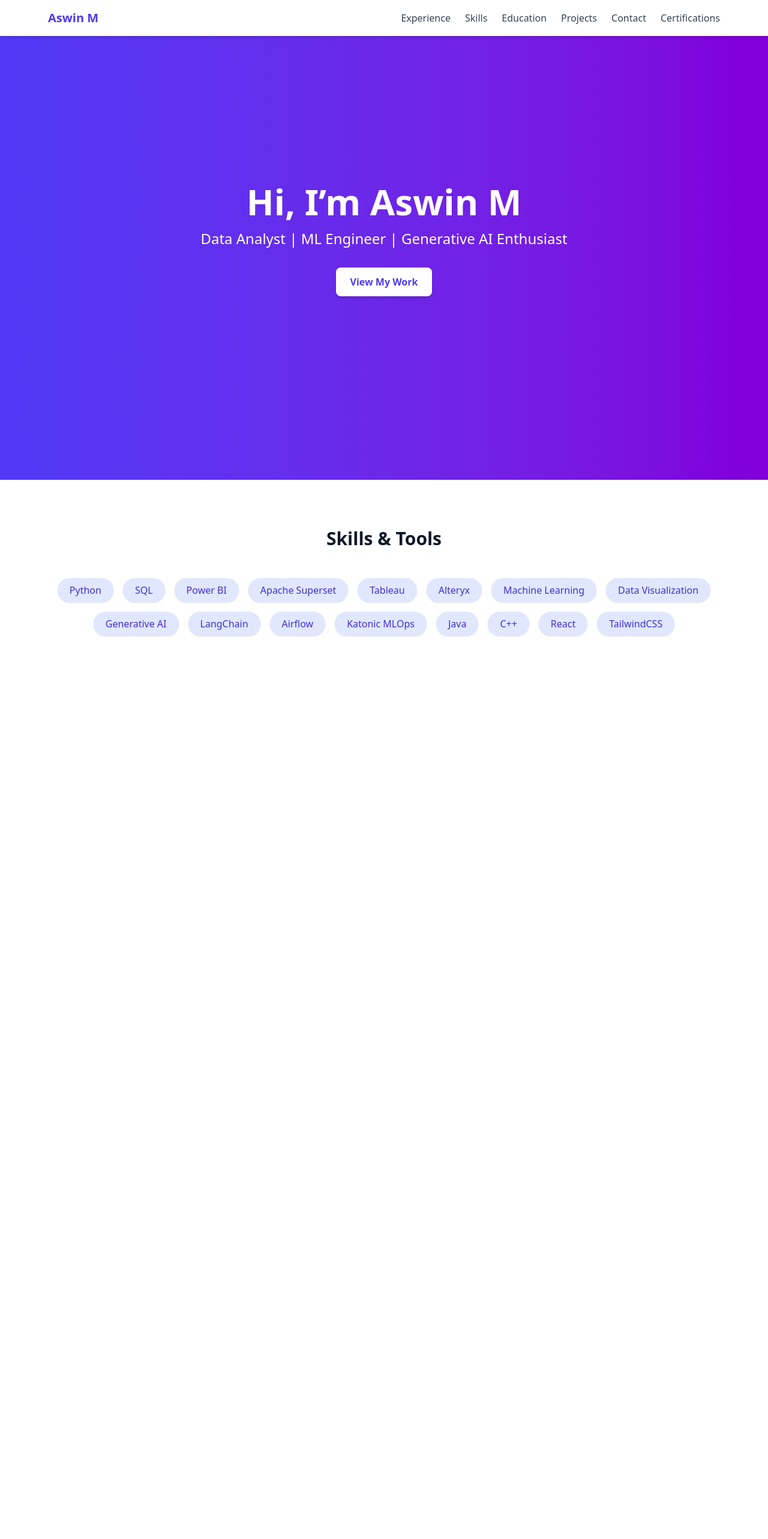
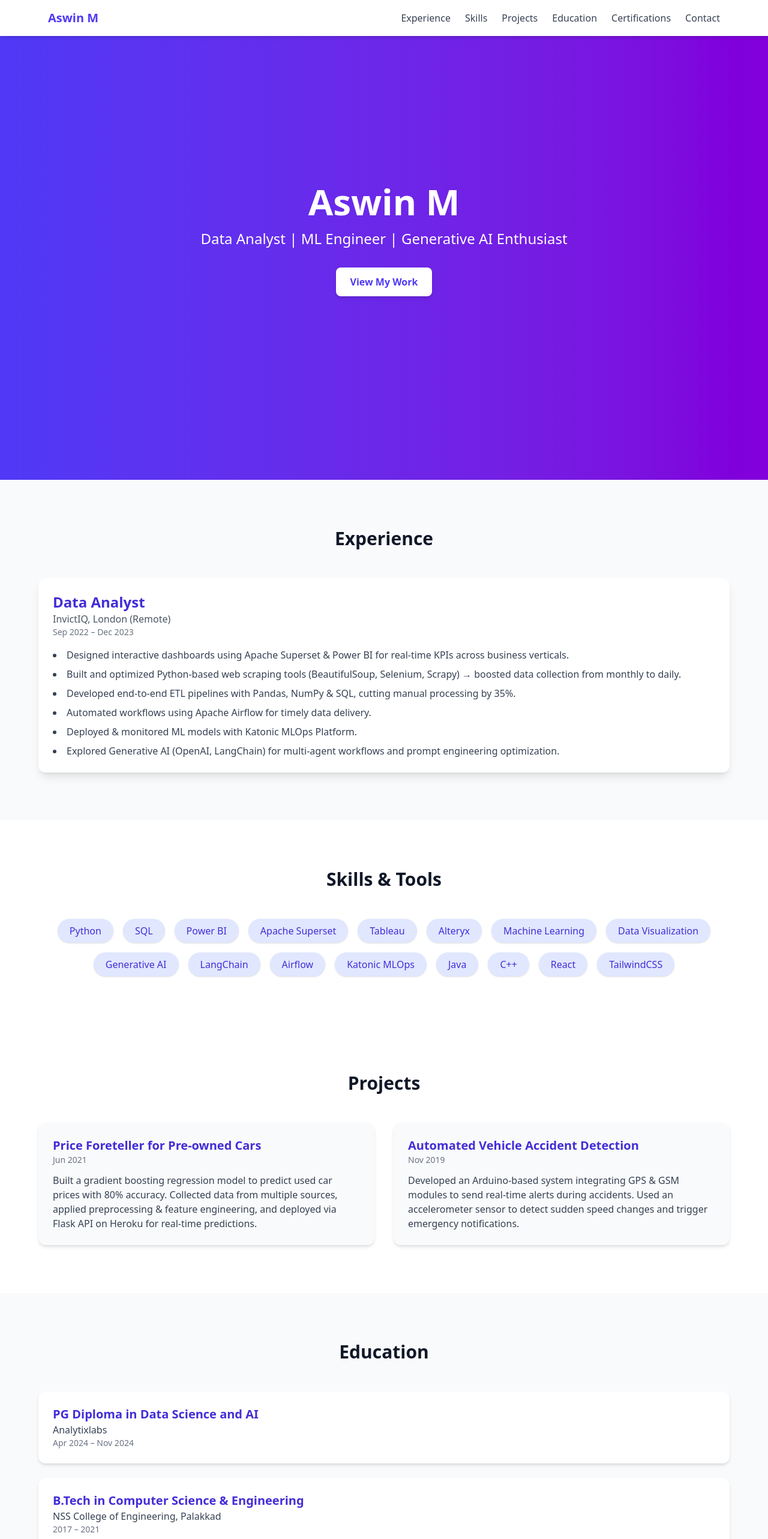
Before and after one commit to aswin1019/Aswin-Portfolio, a React (Vite) app: page / in a window 1280 px wide. Shown: the top 2566 px of the page at 60% size. Before the commit the page ends 1140 px from the top, so only its background shows below. Built offline with nearby package versions, Linux system fonts and the light colour scheme.

Commit message:
add rest of the sections

```diff
--- a/package.json
+++ b/package.json
@@ -11,6 +11,7 @@
   },
   "dependencies": {
     "@tailwindcss/vite": "^4.1.13",
+    "framer-motion": "^12.23.12",
     "react": "^19.1.1",
     "react-dom": "^19.1.1"
   },
--- a/src/App.jsx
+++ b/src/App.jsx
@@ -1,14 +1,26 @@
 // src/App.jsx
 import Navbar from "./components/Navbar";
 import Hero from "./components/Hero";
+import Experience from "./components/Experience";
 import Skills from "./components/Skills";
+import Projects from "./components/Projects";
+import Education from "./components/Education";
+import Certifications from "./components/Certifications";
+import Contact from "./components/Contact";
+import Footer from "./components/Footer";
 
 function App() {
   return (
     <div className="bg-white text-gray-900">
       <Navbar />
       <Hero />
+      <Experience />
       <Skills />
+      <Projects />
+      <Education />
+      <Certifications />
+      <Contact />
+      <Footer />
     </div>
   );
 }
--- /dev/null
+++ b/src/components/Certifications.jsx
@@ -0,0 +1,71 @@
+// src/components/Certifications.jsx
+
+const certifications = [
+  {
+    title: "PG Diploma in Data Science and AI",
+    provider: "Analytixlabs",
+    date: "Apr 2024 – Nov 2024"
+  },
+  {
+    title: "Microsoft Power BI: PL-300 Certification Prep",
+    provider: "Udemy",
+    date: "2025"
+  },
+  {
+    title: "Python for Everybody",
+    provider: "Coursera",
+    date: "2023"
+  },
+  {
+    title: "Artificial Intelligence A-Z",
+    provider: "Udemy",
+    date: "2023"
+  },
+  {
+    title: "Complete Python Bootcamp from Zero to Hero",
+    provider: "Udemy",
+    date: "2022"
+  },
+  {
+    title: "Katonic MLOps Certification",
+    provider: "Katonic",
+    date: "2022"
+  },
+  {
+    title: "Generative Adversarial Network Workshop (ATREYA’19)",
+    provider: "NIT",
+    date: "2019"
+  },
+  {
+    title: "Technical Workshop on 3D Game Augmented Reality",
+    provider: "DYUKSHA’20 in association with IIT Bombay",
+    date: "2020"
+  },
+  {
+    title: "Data Science 360 Course",
+    provider: "Analytixlabs",
+    date: "2021"
+  }
+];
+
+export default function Certifications() {
+  return (
+    <section id="certifications" className="py-20 px-6 bg-gray-50">
+      <div className="max-w-6xl mx-auto">
+        <h2 className="text-3xl font-bold text-center mb-12">Certifications</h2>
+        <div className="grid md:grid-cols-2 gap-8">
+          {certifications.map((cert, index) => (
+            <div
+              key={index}
+              className="bg-white p-6 rounded-xl shadow-md hover:shadow-lg transition"
+            >
+              <h3 className="text-xl font-semibold text-indigo-700">{cert.title}</h3>
+              <p className="text-gray-700">{cert.provider}</p>
+              <p className="text-gray-500 text-sm">{cert.date}</p>
+            </div>
+          ))}
+        </div>
+      </div>
+    </section>
+  );
+}
--- /dev/null
+++ b/src/components/Contact.jsx
@@ -0,0 +1,30 @@
+// src/components/Contact.jsx
+
+export default function Contact() {
+  return (
+    <section id="contact" className="py-20 px-6 bg-white text-center">
+      <div className="max-w-4xl mx-auto">
+        <h2 className="text-3xl font-bold mb-6">Contact Me</h2>
+        <p className="text-lg mb-8 text-gray-700">
+          I’d love to hear from you! Whether it’s about a role, collaboration, or just to say hi.
+        </p>
+        <div className="flex justify-center gap-6">
+          <a
+            href="mailto:aswinmangathil1999@gmail.com"
+            className="px-6 py-3 bg-indigo-600 text-white rounded-lg shadow hover:bg-indigo-700 transition"
+          >
+            Email Me
+          </a>
+          <a
+            href="https://linkedin.com/in/aswin-m-53aa001a8"
+            target="_blank"
+            rel="noopener noreferrer"
+            className="px-6 py-3 bg-blue-600 text-white rounded-lg shadow hover:bg-blue-700 transition"
+          >
+            LinkedIn
+          </a>
+        </div>
+      </div>
+    </section>
+  );
+}
--- /dev/null
+++ b/src/components/Education.jsx
@@ -0,0 +1,40 @@
+// src/components/Education.jsx
+
+const education = [
+  {
+    degree: "PG Diploma in Data Science and AI",
+    institution: "Analytixlabs",
+    duration: "Apr 2024 – Nov 2024"
+  },
+  {
+    degree: "B.Tech in Computer Science & Engineering",
+    institution: "NSS College of Engineering, Palakkad",
+    duration: "2017 – 2021",
+    grade: "CGPA: 7.1/10"
+  }
+];
+
+export default function Education() {
+  return (
+    <section id="education" className="py-20 px-6 bg-gray-50">
+      <div className="max-w-6xl mx-auto">
+        <h2 className="text-3xl font-bold text-center mb-12">Education</h2>
+        <div className="space-y-6">
+          {education.map((edu, index) => (
+            <div
+              key={index}
+              className="bg-white p-6 rounded-xl shadow-md hover:shadow-lg transition"
+            >
+              <h3 className="text-xl font-semibold text-indigo-700">{edu.degree}</h3>
+              <p className="text-gray-700">{edu.institution}</p>
+              <p className="text-gray-500 text-sm">{edu.duration}</p>
+              {edu.grade && (
+                <p className="text-gray-600 mt-2">{edu.grade}</p>
+              )}
+            </div>
+          ))}
+        </div>
+      </div>
+    </section>
+  );
+}
--- /dev/null
+++ b/src/components/Experience.jsx
@@ -0,0 +1,43 @@
+// src/components/Experience.jsx
+
+const experiences = [
+  {
+    role: "Data Analyst",
+    company: "InvictIQ, London (Remote)",
+    duration: "Sep 2022 – Dec 2023",
+    details: [
+      "Designed interactive dashboards using Apache Superset & Power BI for real-time KPIs across business verticals.",
+      "Built and optimized Python-based web scraping tools (BeautifulSoup, Selenium, Scrapy) → boosted data collection from monthly to daily.",
+      "Developed end-to-end ETL pipelines with Pandas, NumPy & SQL, cutting manual processing by 35%.",
+      "Automated workflows using Apache Airflow for timely data delivery.",
+      "Deployed & monitored ML models with Katonic MLOps Platform.",
+      "Explored Generative AI (OpenAI, LangChain) for multi-agent workflows and prompt engineering optimization."
+    ]
+  }
+];
+
+export default function Experience() {
+  return (
+    <section id="experience" className="py-20 px-6 bg-gray-50">
+      <div className="max-w-6xl mx-auto">
+        <h2 className="text-3xl font-bold text-center mb-12">Experience</h2>
+
+        <div className="space-y-8">
+          {experiences.map((exp, index) => (
+            <div key={index} className="bg-white p-6 rounded-xl shadow-lg">
+              <h3 className="text-2xl font-semibold text-indigo-700">{exp.role}</h3>
+              <p className="text-gray-600 font-medium">{exp.company}</p>
+              <p className="text-gray-500 text-sm">{exp.duration}</p>
+
+              <ul className="mt-4 list-disc list-inside space-y-2 text-gray-700">
+                {exp.details.map((point, i) => (
+                  <li key={i}>{point}</li>
+                ))}
+              </ul>
+            </div>
+          ))}
+        </div>
+      </div>
+    </section>
+  );
+}
--- /dev/null
+++ b/src/components/Footer.jsx
@@ -0,0 +1,11 @@
+// src/components/Footer.jsx
+
+export default function Footer() {
+  return (
+    <footer className="bg-gray-900 text-gray-400 text-center py-6">
+      <p>
+        © {new Date().getFullYear()} Aswin M. Built with ❤️ using React & TailwindCSS.
+      </p>
+    </footer>
+  );
+}
--- a/src/components/Hero.jsx
+++ b/src/components/Hero.jsx
@@ -5,7 +5,7 @@ export default function Hero() {
       id="hero"
       className="h-screen flex flex-col justify-center items-center text-center bg-gradient-to-r from-indigo-600 to-purple-700 text-white px-4"
     >
-      <h1 className="text-5xl md:text-6xl font-extrabold">Hi, I’m Aswin M</h1>
+      <h1 className="text-5xl md:text-6xl font-extrabold"> Aswin M</h1>
       <p className="mt-4 text-xl md:text-2xl max-w-2xl">
         Data Analyst | ML Engineer | Generative AI Enthusiast
       </p>
--- a/src/components/Navbar.jsx
+++ b/src/components/Navbar.jsx
@@ -7,10 +7,14 @@ export default function Navbar() {
   const navItems = [
     { label: "Experience", href: "#experience" },
     { label: "Skills", href: "#skills" },
+    { label: "Projects", href: "#projects" },
     { label: "Education", href: "#education" },
-    { label: "Projects", href: "#projects" },
-    { label: "Contact", href: "#contact" },
-    { label: "Certifications", href: "#certifications" }
+    { label: "Certifications", href: "#certifications" },
+    { label: "Contact", href: "#contact" }
+
+
+
+
   ];
 
   return (
--- /dev/null
+++ b/src/components/Projects.jsx
@@ -0,0 +1,41 @@
+// src/components/Projects.jsx
+
+const projects = [
+  {
+    title: "Price Foreteller for Pre-owned Cars",
+    date: "Jun 2021",
+    description:
+      "Built a gradient boosting regression model to predict used car prices with 80% accuracy. Collected data from multiple sources, applied preprocessing & feature engineering, and deployed via Flask API on Heroku for real-time predictions."
+  },
+  {
+    title: "Automated Vehicle Accident Detection",
+    date: "Nov 2019",
+    description:
+      "Developed an Arduino-based system integrating GPS & GSM modules to send real-time alerts during accidents. Used an accelerometer sensor to detect sudden speed changes and trigger emergency notifications."
+  }
+];
+
+export default function Projects() {
+  return (
+    <section id="projects" className="py-20 px-6 bg-white">
+      <div className="max-w-6xl mx-auto">
+        <h2 className="text-3xl font-bold text-center mb-12">Projects</h2>
+
+        <div className="grid md:grid-cols-2 gap-8">
+          {projects.map((proj, index) => (
+            <div
+              key={index}
+              className="bg-gray-50 p-6 rounded-xl shadow-md hover:shadow-xl transition"
+            >
+              <h3 className="text-xl font-semibold text-indigo-700">{proj.title}</h3>
+              <p className="text-gray-500 text-sm">{proj.date}</p>
+              <p className="mt-3 text-gray-700">{proj.description}</p>
+              {/* Placeholder for future GitHub/demo links */}
+              {/* <a href="https://github.com/aswin/project-link" className="mt-4 inline-block text-indigo-600 hover:underline">View Code</a> */}
+            </div>
+          ))}
+        </div>
+      </div>
+    </section>
+  );
+}
```
Also changed, not shown: src/Projects.jsx (added), 1 other file (tests, documents, lock files or other folders).
